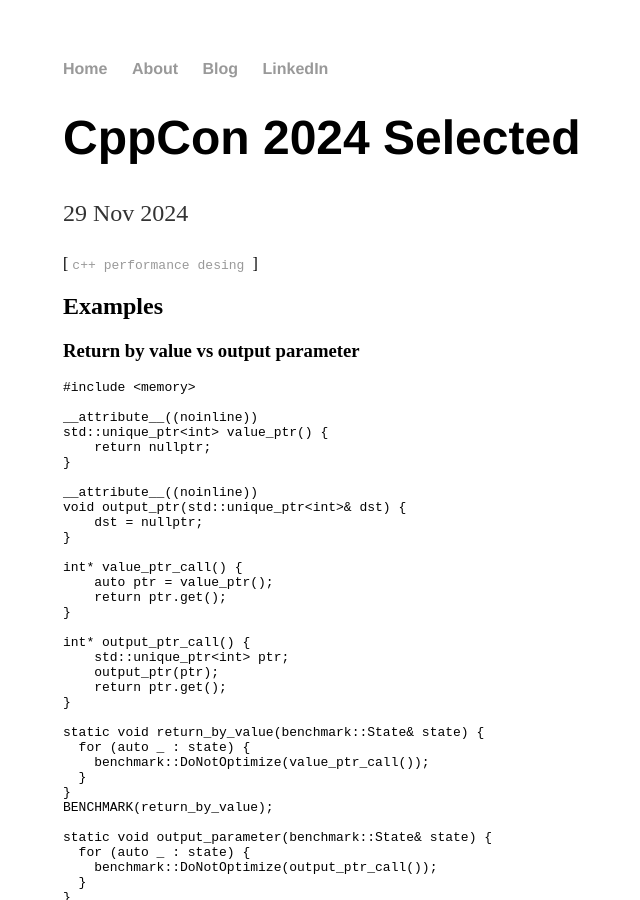
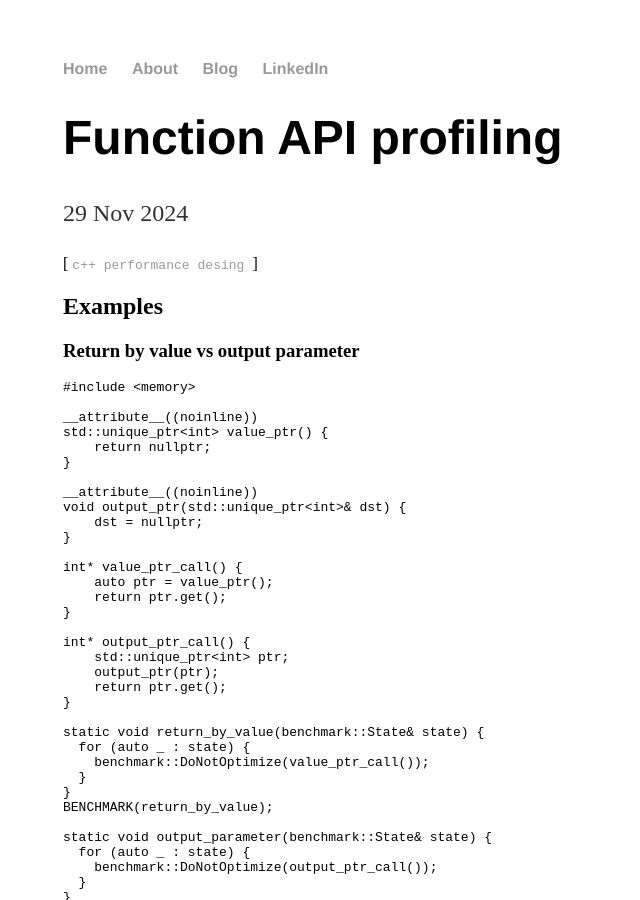
Before and after one commit to vladiant/vladiant.github.io, a Jekyll site: the page built from _posts/2024-11-29-function-api-profile.md, in a window 1280 px wide and 900 px high. Shown: the whole window, without its empty margins (129-769 px from the left). Built offline with Jekyll 4.4.1, drawn with Linux system fonts in a browser that asks for light colours.

Commit message:
Fix title

```diff
--- a/_posts/2024-11-29-function-api-profile.md
+++ b/_posts/2024-11-29-function-api-profile.md
@@ -1,6 +1,6 @@
 ---
 layout: post
-title: "CppCon 2024 Selected"
+title: "Function API profiling"
 date: 2024-11-29
 tags: c++ performance desing
 ---
```
